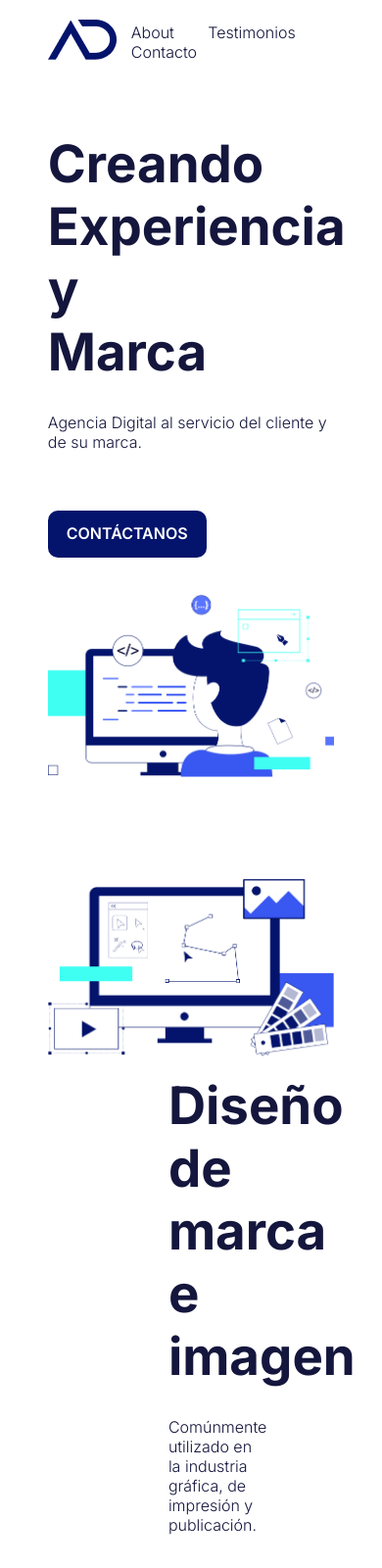
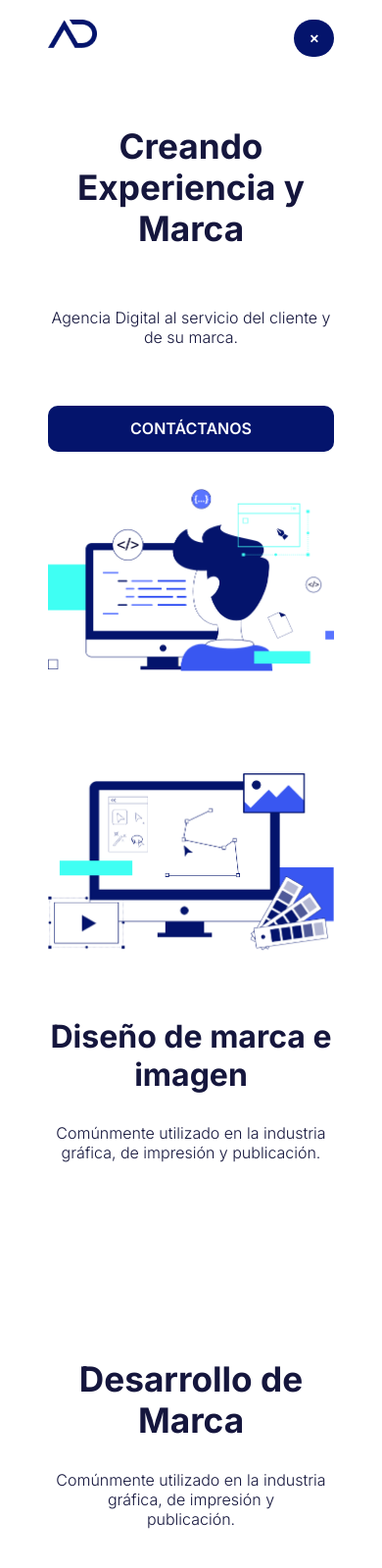
Before and after one commit to anbbel09/PI2, a plain HTML site: page index.html in a window 390 px wide. Shown: the top 1600 px of the page at 98% size. Drawn offline with Linux system fonts and the light colour scheme.

Commit message:
se agregaron medidas hasta tablets

```diff
--- a/css/style.css
+++ b/css/style.css
@@ -52,6 +52,10 @@ nav a{
      text-decoration: none;
      margin: 15px;
 }
+#flecha  {
+    display: none;
+}
+
 
 .btn{
     border-radius: 20px;
@@ -200,3 +204,101 @@ footer li{
  list-style: none;
  margin: 25px 0;
 }
+
+/* medidas para celulares */
+
+@media (width <= 768px) {
+    h1{
+        font-size: 2.2rem;
+        text-align: center;
+    }
+    p{
+        text-align: center;
+    }
+
+    nav{
+        position: relative;
+        display: flex;
+    }
+    nav figure{
+        position: absolute;
+        width: 50px;
+
+    }
+    nav img{
+        margin: auto;
+        width: 100%;
+        height: auto;
+    }
+    nav div {
+        width: 100%;
+        height: auto;
+        background-color: white;
+        position: absolute;
+        display: flex;
+        flex-direction: column;
+        visibility: hidden;
+
+
+    }
+
+    nav div a{
+        font-size: 0.9rem;
+        margin: 6px 0;
+        font-weight: 400;
+    }
+
+    nav #flecha{
+        display: inline-block;
+        z-index: 10;
+        margin-left: auto;
+        cursor: pointer;
+    }
+
+    nav span button {
+        font-size: 1rem;
+        margin: 0 ;
+        cursor: pointer;
+        padding: 5px 15px;
+        border-radius: 20px;
+
+    }
+    .hero div{
+        width: 100%;
+        display: flex;
+        flex-direction: column;
+        justify-content: center;
+    }
+
+    .marca div{
+        width: 100%;
+        padding-left: 0;
+        margin: 50px 0;
+    }
+
+    .marca h1 {
+        font-size: 2rem;
+        text-align: center;
+    }
+    .equipo div{
+        width: 100%;
+        margin: 0;
+        width: 100%;
+        display: flex;
+        flex-direction: column;
+        justify-content: center;
+    }
+
+    footer section{
+        display: flex;
+        flex-direction: column;
+        justify-content: center;
+    }
+
+    footer section article{
+        width: auto;
+        height: auto;
+        margin: 30px auto;
+        text-align: center;
+    }
+}
--- a/index.html
+++ b/index.html
@@ -14,18 +14,18 @@
                     <img src="./assets/img/AD.png" alt="logo">
                 </figure>
                 <div>
-
                     <a href="">About</a>
                     <a href="">Testimonios</a>
                     <a href="">Contacto</a>
                 </div>
+                <span id="flecha"><button>&times</button></span>
             </nav>
             <article class="hero">
 
                 <div>
                     <h1>Creando <br> Experiencia y <br> Marca</h1>
                     <p>Agencia Digital al servicio del cliente y de su marca.</p>
-                    <button>CONTÁCTANOS</button>
+                    <button id="btn">CONTÁCTANOS</button>
                 </div>
                 <figure>
                     <img src="./assets/img/img1.png" alt="">
```
Lines whose indentation alone changed are shown as unchanged.
